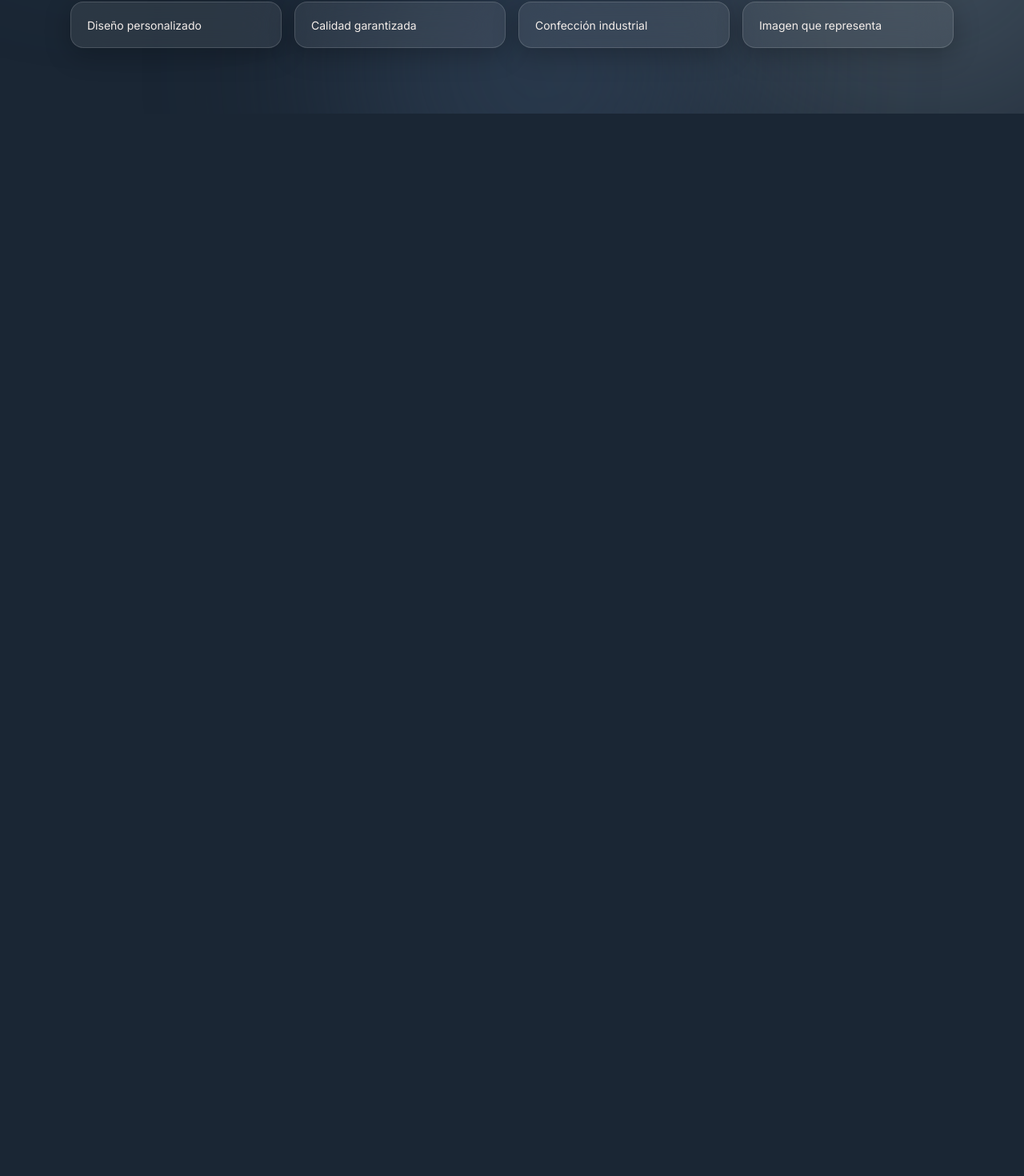
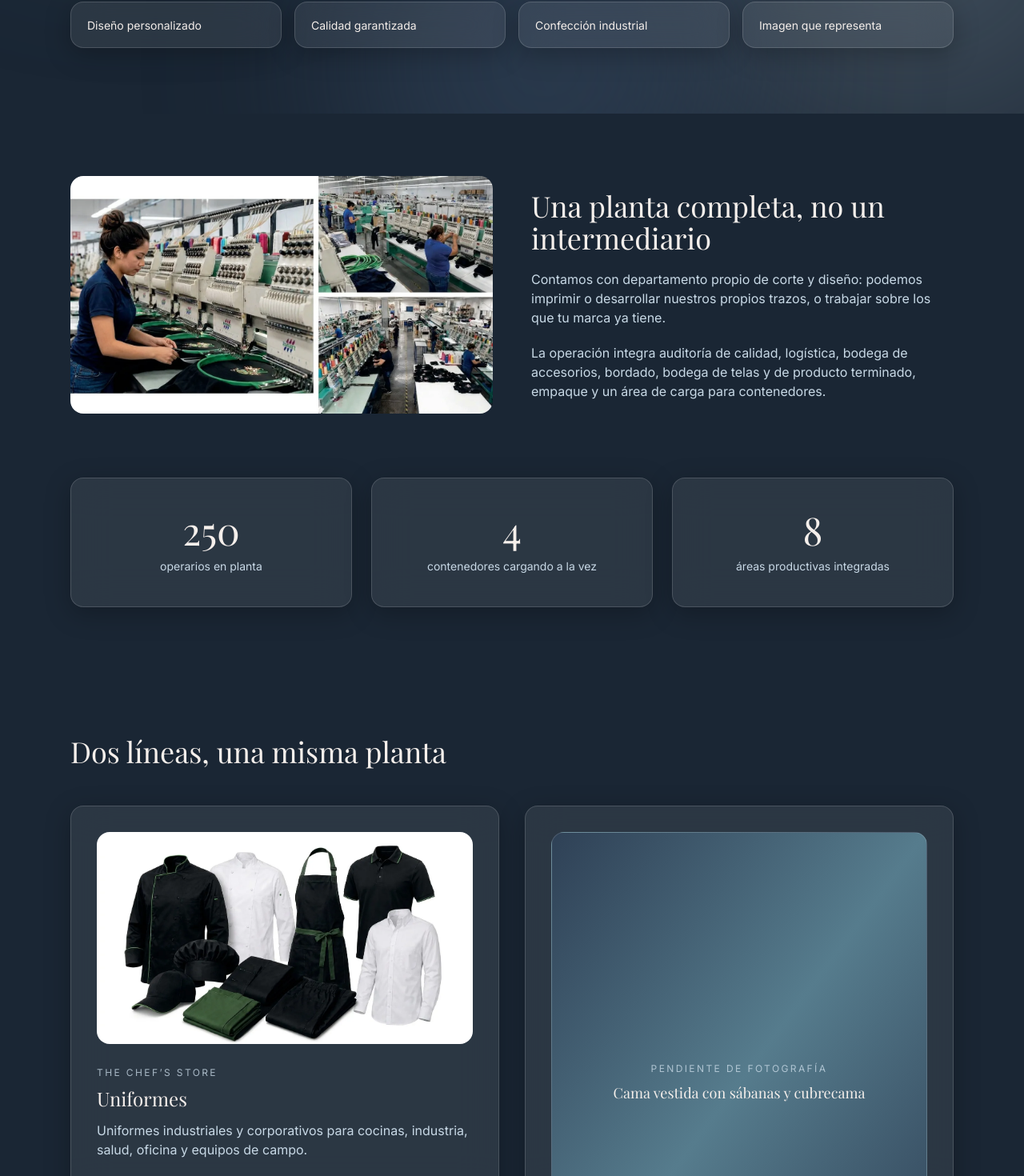
Before and after one commit to aguilartradesfx/luxe-essentials, a Next.js app: page / in a window 1280 px wide. Shown: the part 658-2128 px from the top of the page at 80% size. Before the commit the page ends 800 px from the top, so only its background shows below. Built offline with nearby package versions, Linux system fonts and the light colour scheme; a web font is replaced by a local one.

Commit message:
feat: secciones de capacidad, cifras, líneas y galería
Co-Authored-By: Claude Opus 5 (1M context) <noreply@anthropic.com>

```diff
--- a/app/page.tsx
+++ b/app/page.tsx
@@ -1,6 +1,9 @@
 import { AuroraBackground } from '@/components/background/AuroraBackground';
 import { Header } from '@/components/sections/Header';
 import { Hero } from '@/components/sections/Hero';
+import { Capacidad } from '@/components/sections/Capacidad';
+import { Cifras } from '@/components/sections/Cifras';
+import { Lineas } from '@/components/sections/Lineas';
 
 export default function Home() {
   return (
@@ -9,6 +12,9 @@ export default function Home() {
       <Header />
       <main>
         <Hero />
+        <Capacidad />
+        <Cifras />
+        <Lineas />
       </main>
     </>
   );
--- /dev/null
+++ b/components/sections/Capacidad.tsx
@@ -0,0 +1,22 @@
+import { copy } from '@/content/copy';
+import { Figure } from '@/components/ui/Figure';
+
+export function Capacidad() {
+  return (
+    <section id="capacidad" className="mx-auto max-w-6xl px-6 py-20">
+      <div className="grid items-center gap-12 md:grid-cols-2">
+        <Figure id="planta-bordado" sizes="(min-width: 768px) 50vw, 100vw" />
+        <div>
+          <h2 className="font-[family-name:var(--font-display)] text-3xl text-beige md:text-4xl">
+            {copy.capacidad.titulo}
+          </h2>
+          {copy.capacidad.parrafos.map((p) => (
+            <p key={p} className="mt-5 text-sky">
+              {p}
+            </p>
+          ))}
+        </div>
+      </div>
+    </section>
+  );
+}
--- /dev/null
+++ b/components/sections/Cifras.tsx
@@ -0,0 +1,17 @@
+import { copy } from '@/content/copy';
+import { GlassCard } from '@/components/ui/GlassCard';
+
+export function Cifras() {
+  return (
+    <section className="mx-auto max-w-6xl px-6 pb-20">
+      <ul className="grid gap-6 sm:grid-cols-3">
+        {copy.cifras.map((c) => (
+          <GlassCard key={c.etiqueta} as="li" className="px-8 py-10 text-center">
+            <p className="font-[family-name:var(--font-display)] text-5xl text-beige">{c.valor}</p>
+            <p className="mt-3 text-sm text-sky">{c.etiqueta}</p>
+          </GlassCard>
+        ))}
+      </ul>
+    </section>
+  );
+}
--- /dev/null
+++ b/components/sections/Lineas.tsx
@@ -0,0 +1,72 @@
+import { copy } from '@/content/copy';
+import { GlassCard } from '@/components/ui/GlassCard';
+import { Figure } from '@/components/ui/Figure';
+import { getMedia, type MediaId } from '@/content/media';
+
+const GALERIA: MediaId[] = [
+  'cocina-filipinas',
+  'cocina-gorros-pantalones',
+  'camisas-columbia',
+  'camisas-industriales-reflectivo',
+  'playeras-pantalones-industriales',
+  'pantalones-denim-reflectivo',
+  'polos-tejido-plano',
+  'deportivas',
+  'chalecos-corporativos',
+  'chaquetas-ejecutivas',
+  'set-medicos',
+];
+
+const IMAGEN_LINEA = {
+  uniformes: 'cocina-linea-completa',
+  hogar: 'hogar-cama-vestida',
+} as const satisfies Record<string, MediaId>;
+
+export function Lineas() {
+  return (
+    <section id="lineas" className="mx-auto max-w-6xl px-6 py-20">
+      <h2 className="font-[family-name:var(--font-display)] text-3xl text-beige md:text-4xl">
+        {copy.lineas.titulo}
+      </h2>
+
+      <div className="mt-12 grid gap-8 md:grid-cols-2">
+        {copy.lineas.items.map((linea) => (
+          <GlassCard key={linea.id} as="article" aria-label={linea.nombre} className="p-8">
+            <Figure
+              id={IMAGEN_LINEA[linea.id]}
+              className="mb-7"
+              sizes="(min-width: 768px) 50vw, 100vw"
+            />
+            <p className="text-xs uppercase tracking-[0.2em] text-sky/80">{linea.marca}</p>
+            <h3 className="mt-2 font-[family-name:var(--font-display)] text-2xl text-beige">
+              {linea.nombre}
+            </h3>
+            <p className="mt-3 text-sky">{linea.descripcion}</p>
+            <ul className="mt-6 space-y-2">
+              {linea.categorias.map((cat) => (
+                <li key={cat} className="flex gap-3 text-sm text-beige/90">
+                  <span aria-hidden="true" className="text-teal">
+                    —
+                  </span>
+                  {cat}
+                </li>
+              ))}
+            </ul>
+          </GlassCard>
+        ))}
+      </div>
+
+      <h3 className="mt-20 font-[family-name:var(--font-display)] text-2xl text-beige">
+        {copy.lineas.galeriaTitulo}
+      </h3>
+      <ul className="mt-8 grid gap-6 sm:grid-cols-2 lg:grid-cols-3">
+        {GALERIA.map((id) => (
+          <GlassCard key={id} as="li" variant="plate" className="overflow-hidden p-3">
+            <Figure id={id} sizes="(min-width: 1024px) 33vw, (min-width: 640px) 50vw, 100vw" />
+            <p className="px-2 pb-1 pt-3 text-sm font-medium text-navy">{getMedia(id).brief}</p>
+          </GlassCard>
+        ))}
+      </ul>
+    </section>
+  );
+}
```
Also changed, not shown: 1 other file (tests, documents, lock files or other folders).
